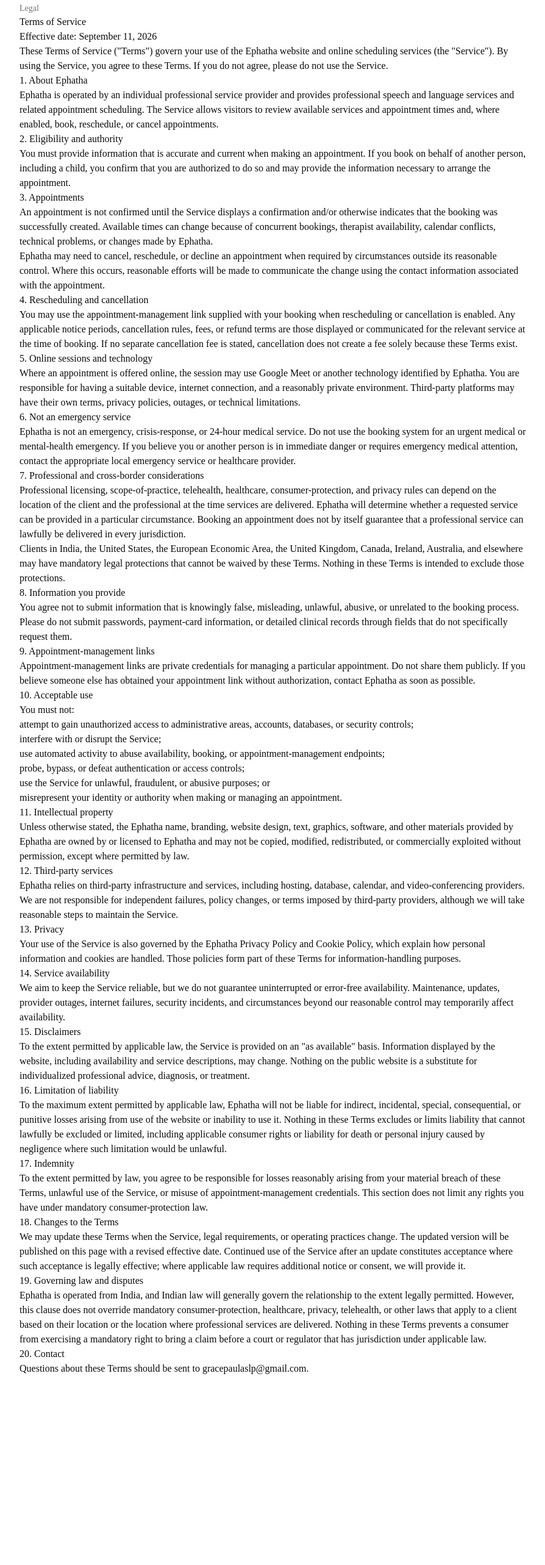
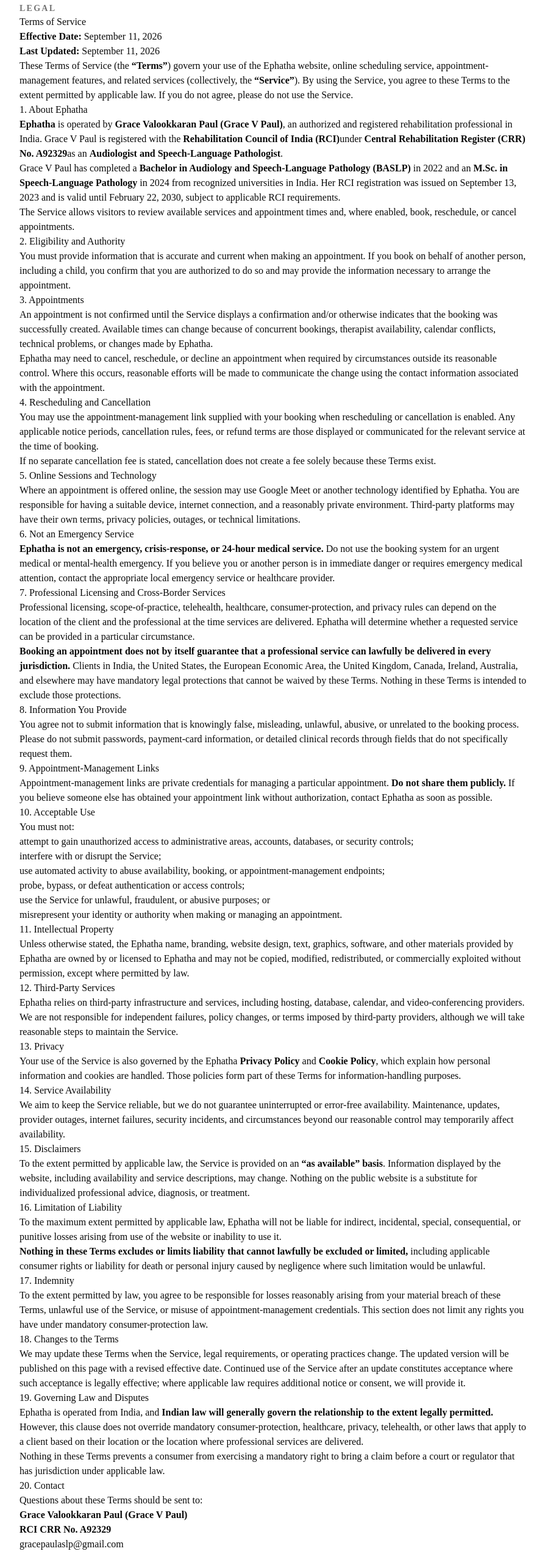
Before and after one commit to Praisepaul/MySLP, a Next.js app: page /terms in a window 1280 px wide. Shown: the part 60-2626 px from the top of the page at 61% size, without its empty margins (192-1086 px from the left). Before the commit the page ends 2380 px from the top, so only its background shows below. Built offline with nearby package versions, Linux system fonts and the light colour scheme.

Commit message:
Polish Terms as formal legal document

```diff
--- a/app/terms/page.tsx
+++ b/app/terms/page.tsx
@@ -1,6 +1,7 @@
 export const metadata = {
   title: "Terms of Service | Ephatha",
-  description: "Terms governing use of the Ephatha website, booking service, and appointments.",
+  description:
+    "Terms governing use of the Ephatha website, booking service, and appointments.",
 };
 
 const legalEmail = "gracepaulaslp@gmail.com";
@@ -8,124 +9,251 @@ const legalEmail = "gracepaulaslp@gmail.com";
 export default function TermsPage() {
   return (
     <main className="mx-auto w-full max-w-4xl px-4 py-12 sm:px-6 lg:px-8 lg:py-16">
-      <article className="prose prose-neutral max-w-none dark:prose-invert">
-        <p className="text-sm font-medium text-muted-foreground">Legal</p>
+      <article className="prose prose-neutral max-w-none dark:prose-invert prose-headings:scroll-mt-24 prose-a:font-medium">
+        <p className="text-sm font-semibold uppercase tracking-[0.16em] text-muted-foreground">
+          Legal
+        </p>
         <h1>Terms of Service</h1>
-        <p className="lead">Effective date: September 11, 2026</p>
+        <p className="lead">
+          <strong>Effective Date:</strong> September 11, 2026
+          <br />
+          <strong>Last Updated:</strong> September 11, 2026
+        </p>
+
         <p>
-          These Terms of Service ("Terms") govern your use of the Ephatha website and online scheduling services (the "Service"). By using the Service, you agree to these Terms. If you do not agree, please do not use the Service.
+          These Terms of Service (the <strong>“Terms”</strong>) govern your use of
+          the Ephatha website, online scheduling service, appointment-management
+          features, and related services (collectively, the <strong>“Service”</strong>).
+          By using the Service, you agree to these Terms to the extent permitted by
+          applicable law. If you do not agree, please do not use the Service.
         </p>
 
         <h2>1. About Ephatha</h2>
         <p>
-          Ephatha is operated by an individual professional service provider and provides professional speech and language services and related appointment scheduling. The Service allows visitors to review available services and appointment times and, where enabled, book, reschedule, or cancel appointments.
+          <strong>Ephatha</strong> is operated by
+          <strong> Grace Valookkaran Paul (Grace V Paul)</strong>, an authorized and
+          registered rehabilitation professional in India. Grace V Paul is
+          registered with the <strong>Rehabilitation Council of India (RCI)</strong>
+          under <strong>Central Rehabilitation Register (CRR) No. A92329</strong>
+          as an <strong>Audiologist and Speech-Language Pathologist</strong>.
+        </p>
+        <p>
+          Grace V Paul has completed a
+          <strong> Bachelor in Audiology and Speech-Language Pathology (BASLP)</strong>{" "}
+          in 2022 and an <strong>M.Sc. in Speech-Language Pathology</strong> in
+          2024 from recognized universities in India. Her RCI registration was
+          issued on September 13, 2023 and is valid until February 22, 2030,
+          subject to applicable RCI requirements.
+        </p>
+        <p>
+          The Service allows visitors to review available services and appointment
+          times and, where enabled, book, reschedule, or cancel appointments.
         </p>
 
-        <h2>2. Eligibility and authority</h2>
+        <h2>2. Eligibility and Authority</h2>
         <p>
-          You must provide information that is accurate and current when making an appointment. If you book on behalf of another person, including a child, you confirm that you are authorized to do so and may provide the information necessary to arrange the appointment.
+          You must provide information that is accurate and current when making an
+          appointment. If you book on behalf of another person, including a child,
+          you confirm that you are authorized to do so and may provide the
+          information necessary to arrange the appointment.
         </p>
 
         <h2>3. Appointments</h2>
         <p>
-          An appointment is not confirmed until the Service displays a confirmation and/or otherwise indicates that the booking was successfully created. Available times can change because of concurrent bookings, therapist availability, calendar conflicts, technical problems, or changes made by Ephatha.
+          An appointment is not confirmed until the Service displays a confirmation
+          and/or otherwise indicates that the booking was successfully created.
+          Available times can change because of concurrent bookings, therapist
+          availability, calendar conflicts, technical problems, or changes made by
+          Ephatha.
         </p>
         <p>
-          Ephatha may need to cancel, reschedule, or decline an appointment when required by circumstances outside its reasonable control. Where this occurs, reasonable efforts will be made to communicate the change using the contact information associated with the appointment.
+          Ephatha may need to cancel, reschedule, or decline an appointment when
+          required by circumstances outside its reasonable control. Where this
+          occurs, reasonable efforts will be made to communicate the change using
+          the contact information associated with the appointment.
         </p>
 
-        <h2>4. Rescheduling and cancellation</h2>
+        <h2>4. Rescheduling and Cancellation</h2>
         <p>
-          You may use the appointment-management link supplied with your booking when rescheduling or cancellation is enabled. Any applicable notice periods, cancellation rules, fees, or refund terms are those displayed or communicated for the relevant service at the time of booking. If no separate cancellation fee is stated, cancellation does not create a fee solely because these Terms exist.
+          You may use the appointment-management link supplied with your booking
+          when rescheduling or cancellation is enabled. Any applicable notice
+          periods, cancellation rules, fees, or refund terms are those displayed or
+          communicated for the relevant service at the time of booking.
+        </p>
+        <p>
+          If no separate cancellation fee is stated, cancellation does not create a
+          fee solely because these Terms exist.
         </p>
 
-        <h2>5. Online sessions and technology</h2>
+        <h2>5. Online Sessions and Technology</h2>
         <p>
-          Where an appointment is offered online, the session may use Google Meet or another technology identified by Ephatha. You are responsible for having a suitable device, internet connection, and a reasonably private environment. Third-party platforms may have their own terms, privacy policies, outages, or technical limitations.
+          Where an appointment is offered online, the session may use Google Meet or
+          another technology identified by Ephatha. You are responsible for having a
+          suitable device, internet connection, and a reasonably private
+          environment. Third-party platforms may have their own terms, privacy
+          policies, outages, or technical limitations.
         </p>
 
-        <h2>6. Not an emergency service</h2>
+        <h2>6. Not an Emergency Service</h2>
         <p>
-          Ephatha is not an emergency, crisis-response, or 24-hour medical service. Do not use the booking system for an urgent medical or mental-health emergency. If you believe you or another person is in immediate danger or requires emergency medical attention, contact the appropriate local emergency service or healthcare provider.
+          <strong>Ephatha is not an emergency, crisis-response, or 24-hour medical
+          service.</strong> Do not use the booking system for an urgent medical or
+          mental-health emergency. If you believe you or another person is in
+          immediate danger or requires emergency medical attention, contact the
+          appropriate local emergency service or healthcare provider.
         </p>
 
-        <h2>7. Professional and cross-border considerations</h2>
+        <h2>7. Professional Licensing and Cross-Border Services</h2>
         <p>
-          Professional licensing, scope-of-practice, telehealth, healthcare, consumer-protection, and privacy rules can depend on the location of the client and the professional at the time services are delivered. Ephatha will determine whether a requested service can be provided in a particular circumstance. Booking an appointment does not by itself guarantee that a professional service can lawfully be delivered in every jurisdiction.
+          Professional licensing, scope-of-practice, telehealth, healthcare,
+          consumer-protection, and privacy rules can depend on the location of the
+          client and the professional at the time services are delivered. Ephatha
+          will determine whether a requested service can be provided in a particular
+          circumstance.
         </p>
         <p>
-          Clients in India, the United States, the European Economic Area, the United Kingdom, Canada, Ireland, Australia, and elsewhere may have mandatory legal protections that cannot be waived by these Terms. Nothing in these Terms is intended to exclude those protections.
+          <strong>Booking an appointment does not by itself guarantee that a
+          professional service can lawfully be delivered in every jurisdiction.</strong>{" "}
+          Clients in India, the United States, the European Economic Area, the
+          United Kingdom, Canada, Ireland, Australia, and elsewhere may have
+          mandatory legal protections that cannot be waived by these Terms. Nothing
+          in these Terms is intended to exclude those protections.
         </p>
 
-        <h2>8. Information you provide</h2>
+        <h2>8. Information You Provide</h2>
         <p>
-          You agree not to submit information that is knowingly false, misleading, unlawful, abusive, or unrelated to the booking process. Please do not submit passwords, payment-card information, or detailed clinical records through fields that do not specifically request them.
+          You agree not to submit information that is knowingly false, misleading,
+          unlawful, abusive, or unrelated to the booking process. Please do not
+          submit passwords, payment-card information, or detailed clinical records
+          through fields that do not specifically request them.
         </p>
 
-        <h2>9. Appointment-management links</h2>
+        <h2>9. Appointment-Management Links</h2>
         <p>
-          Appointment-management links are private credentials for managing a particular appointment. Do not share them publicly. If you believe someone else has obtained your appointment link without authorization, contact Ephatha as soon as possible.
+          Appointment-management links are private credentials for managing a
+          particular appointment. <strong>Do not share them publicly.</strong> If you
+          believe someone else has obtained your appointment link without
+          authorization, contact Ephatha as soon as possible.
         </p>
 
-        <h2>10. Acceptable use</h2>
+        <h2>10. Acceptable Use</h2>
         <p>You must not:</p>
-        <ul>
-          <li>attempt to gain unauthorized access to administrative areas, accounts, databases, or security controls;</li>
+        <ol>
+          <li>
+            attempt to gain unauthorized access to administrative areas, accounts,
+            databases, or security controls;
+          </li>
           <li>interfere with or disrupt the Service;</li>
-          <li>use automated activity to abuse availability, booking, or appointment-management endpoints;</li>
+          <li>
+            use automated activity to abuse availability, booking, or
+            appointment-management endpoints;
+          </li>
           <li>probe, bypass, or defeat authentication or access controls;</li>
           <li>use the Service for unlawful, fraudulent, or abusive purposes; or</li>
-          <li>misrepresent your identity or authority when making or managing an appointment.</li>
-        </ul>
+          <li>
+            misrepresent your identity or authority when making or managing an
+            appointment.
+          </li>
+        </ol>
 
-        <h2>11. Intellectual property</h2>
+        <h2>11. Intellectual Property</h2>
         <p>
-          Unless otherwise stated, the Ephatha name, branding, website design, text, graphics, software, and other materials provided by Ephatha are owned by or licensed to Ephatha and may not be copied, modified, redistributed, or commercially exploited without permission, except where permitted by law.
+          Unless otherwise stated, the Ephatha name, branding, website design, text,
+          graphics, software, and other materials provided by Ephatha are owned by
+          or licensed to Ephatha and may not be copied, modified, redistributed, or
+          commercially exploited without permission, except where permitted by law.
         </p>
 
-        <h2>12. Third-party services</h2>
+        <h2>12. Third-Party Services</h2>
         <p>
-          Ephatha relies on third-party infrastructure and services, including hosting, database, calendar, and video-conferencing providers. We are not responsible for independent failures, policy changes, or terms imposed by third-party providers, although we will take reasonable steps to maintain the Service.
+          Ephatha relies on third-party infrastructure and services, including
+          hosting, database, calendar, and video-conferencing providers. We are not
+          responsible for independent failures, policy changes, or terms imposed by
+          third-party providers, although we will take reasonable steps to maintain
+          the Service.
         </p>
 
         <h2>13. Privacy</h2>
         <p>
-          Your use of the Service is also governed by the Ephatha Privacy Policy and Cookie Policy, which explain how personal information and cookies are handled. Those policies form part of these Terms for information-handling purposes.
+          Your use of the Service is also governed by the Ephatha
+          <strong> Privacy Policy</strong> and <strong>Cookie Policy</strong>, which
+          explain how personal information and cookies are handled. Those policies
+          form part of these Terms for information-handling purposes.
         </p>
 
-        <h2>14. Service availability</h2>
+        <h2>14. Service Availability</h2>
         <p>
-          We aim to keep the Service reliable, but we do not guarantee uninterrupted or error-free availability. Maintenance, updates, provider outages, internet failures, security incidents, and circumstances beyond our reasonable control may temporarily affect availability.
+          We aim to keep the Service reliable, but we do not guarantee uninterrupted
+          or error-free availability. Maintenance, updates, provider outages,
+          internet failures, security incidents, and circumstances beyond our
+          reasonable control may temporarily affect availability.
         </p>
 
         <h2>15. Disclaimers</h2>
         <p>
-          To the extent permitted by applicable law, the Service is provided on an "as available" basis. Information displayed by the website, including availability and service descriptions, may change. Nothing on the public website is a substitute for individualized professional advice, diagnosis, or treatment.
+          To the extent permitted by applicable law, the Service is provided on an
+          <strong> “as available” basis</strong>. Information displayed by the
+          website, including availability and service descriptions, may change.
+          Nothing on the public website is a substitute for individualized
+          professional advice, diagnosis, or treatment.
         </p>
 
-        <h2>16. Limitation of liability</h2>
+        <h2>16. Limitation of Liability</h2>
         <p>
-          To the maximum extent permitted by applicable law, Ephatha will not be liable for indirect, incidental, special, consequential, or punitive losses arising from use of the website or inability to use it. Nothing in these Terms excludes or limits liability that cannot lawfully be excluded or limited, including applicable consumer rights or liability for death or personal injury caused by negligence where such limitation would be unlawful.
+          To the maximum extent permitted by applicable law, Ephatha will not be
+          liable for indirect, incidental, special, consequential, or punitive losses
+          arising from use of the website or inability to use it.
+        </p>
+        <p>
+          <strong>Nothing in these Terms excludes or limits liability that cannot
+          lawfully be excluded or limited,</strong> including applicable consumer
+          rights or liability for death or personal injury caused by negligence where
+          such limitation would be unlawful.
         </p>
 
         <h2>17. Indemnity</h2>
         <p>
-          To the extent permitted by law, you agree to be responsible for losses reasonably arising from your material breach of these Terms, unlawful use of the Service, or misuse of appointment-management credentials. This section does not limit any rights you have under mandatory consumer-protection law.
+          To the extent permitted by law, you agree to be responsible for losses
+          reasonably arising from your material breach of these Terms, unlawful use
+          of the Service, or misuse of appointment-management credentials. This
+          section does not limit any rights you have under mandatory
+          consumer-protection law.
         </p>
 
         <h2>18. Changes to the Terms</h2>
         <p>
-          We may update these Terms when the Service, legal requirements, or operating practices change. The updated version will be published on this page with a revised effective date. Continued use of the Service after an update constitutes acceptance where such acceptance is legally effective; where applicable law requires additional notice or consent, we will provide it.
+          We may update these Terms when the Service, legal requirements, or
+          operating practices change. The updated version will be published on this
+          page with a revised effective date. Continued use of the Service after an
+          update constitutes acceptance where such acceptance is legally effective;
+          where applicable law requires additional notice or consent, we will
+          provide it.
         </p>
 
-        <h2>19. Governing law and disputes</h2>
+        <h2>19. Governing Law and Disputes</h2>
         <p>
-          Ephatha is operated from India, and Indian law will generally govern the relationship to the extent legally permitted. However, this clause does not override mandatory consumer-protection, healthcare, privacy, telehealth, or other laws that apply to a client based on their location or the location where professional services are delivered. Nothing in these Terms prevents a consumer from exercising a mandatory right to bring a claim before a court or regulator that has jurisdiction under applicable law.
+          Ephatha is operated from India, and <strong>Indian law will generally
+          govern the relationship to the extent legally permitted.</strong> However,
+          this clause does not override mandatory consumer-protection, healthcare,
+          privacy, telehealth, or other laws that apply to a client based on their
+          location or the location where professional services are delivered.
+        </p>
+        <p>
+          Nothing in these Terms prevents a consumer from exercising a mandatory
+          right to bring a claim before a court or regulator that has jurisdiction
+          under applicable law.
         </p>
 
         <h2>20. Contact</h2>
         <p>
-          Questions about these Terms should be sent to <a href={`mailto:${legalEmail}`}>{legalEmail}</a>.
+          Questions about these Terms should be sent to:
+        </p>
+        <p>
+          <strong>Grace Valookkaran Paul (Grace V Paul)</strong>
+          <br />
+          <strong>RCI CRR No. A92329</strong>
+          <br />
+          <a href={`mailto:${legalEmail}`}>{legalEmail}</a>
         </p>
       </article>
     </main>
```
